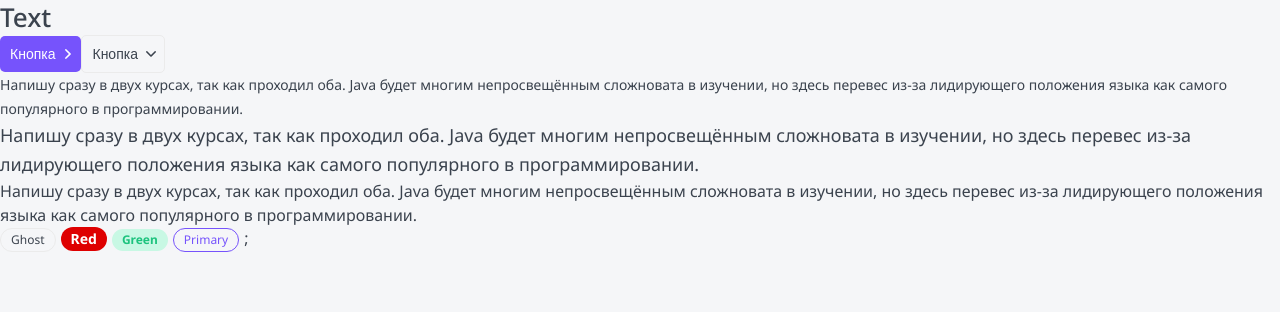
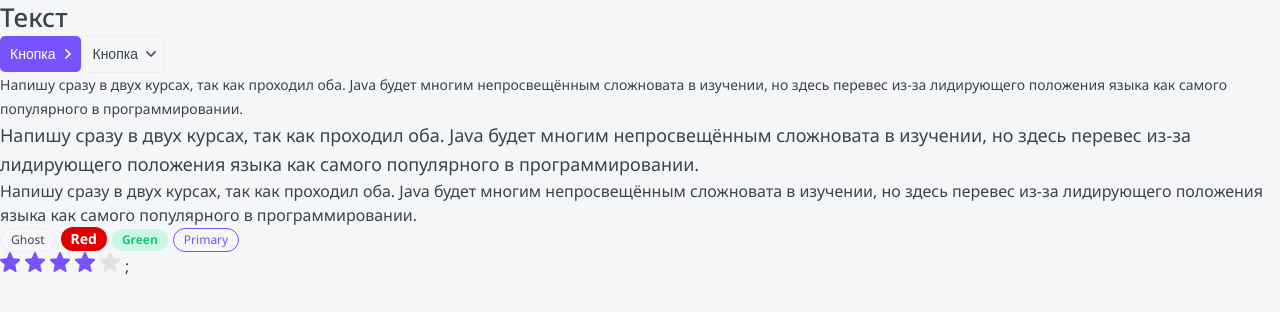
Before and after one commit to pavelrzh/top-rate-app, a Next.js app: page / in a window 1280 px wide. Shown: the top 312 px of the page. Built offline with nearby package versions, Linux system fonts and the light colour scheme.

Commit message:
rating component v1

```diff
--- /dev/null
+++ b/components/Rating/Rating.module.css
@@ -0,0 +1,8 @@
+.star {
+    margin-right: 5px;
+
+}
+
+.filled {
+    fill: var(--primary);
+}
--- /dev/null
+++ b/components/Rating/Rating.props.ts
@@ -0,0 +1,6 @@
+
+export interface RatingProps extends React.ComponentProps<'div'> {
+    isEditable?: boolean;
+    rating: number;
+    setRating?: (rating: number) => void;
+}
--- /dev/null
+++ b/components/Rating/Rating.tsx
@@ -0,0 +1,34 @@
+import { RatingProps } from './Rating.props';
+import styles from './Rating.module.css';
+import StarIcon from './star.svg';
+import { useEffect, useState } from 'react';
+import cn from 'classnames';
+
+
+export const Rating = ({isEditable = false, rating, setRating, ...props}: RatingProps): JSX.Element => {
+
+    const[ratingArray, setRatingArray] = useState<JSX.Element[]>(new Array(5).fill(<></>));
+
+    useEffect(() => {
+        constructRating(rating);
+    }, [rating]);
+
+    const constructRating = (currentRating:number) => {
+        const updatedArray = ratingArray.map((r:JSX.Element, i:number) => {
+            return (
+                <StarIcon
+                    className={cn(styles.star, {
+                        [styles.filled]: i < currentRating
+                    })}
+                />
+            );
+        });
+        setRatingArray(updatedArray);
+    };
+
+    return (
+        <div {...props}>
+            {ratingArray.map((r, i) => (<span key={i}>{r}</span>))};
+        </div>
+    );
+};
--- a/components/Tag/Tag.module.css
+++ b/components/Tag/Tag.module.css
@@ -20,7 +20,7 @@
 }
 
 .ghost {
-    border: 1px, solid, var(--gray-light);
+    border: 1px solid var(--gray-light);
 }
 
 .red {
@@ -46,6 +46,6 @@
 
 .primary {
     color: var(--primary);
+    border: 1px solid var(--primary);
     background: none;
-    border: 1px, solid, var(--primary);
 }
--- a/components/index.ts
+++ b/components/index.ts
@@ -2,3 +2,4 @@
 export * from './Button/Button';
 export * from './Ptag/Ptag';
 export * from './Tag/Tag';
+export * from './Rating/Rating';
--- a/package.json
+++ b/package.json
@@ -27,6 +27,7 @@
     "@typescript-eslint/parser": "^5.47.1",
     "cross-env": "^7.0.3",
     "eslint": "^8.30.0",
+    "eslint-plugin-react-hooks": "^4.6.0",
     "stylelint": "^14.16.1",
     "stylelint-config-standard": "^29.0.0",
     "stylelint-order": "^4.1.0",
--- a/pages/_app.tsx
+++ b/pages/_app.tsx
@@ -9,7 +9,7 @@
 			<title>MyTop - best top</title>
 			<link rel="icon" href="/favicon.ico" />
 		</Head>
-		<Component {...pageProps} />;
+		<Component {...pageProps} />
 
 	</>;
 }
--- a/pages/index.tsx
+++ b/pages/index.tsx
@@ -1,10 +1,12 @@
-import React from "react";
-import { Button, Htag, Ptag, Tag } from "../components";
+import React, { useEffect, useState } from "react";
+import { Button, Htag, Ptag, Rating, Tag } from "../components";
 
 function Home(): JSX.Element {
+
+
 	return (
 		<>
-			<Htag tag='h1'>Text</Htag>
+			<Htag tag='h1'>Текст</Htag>
 			<Button appearance='primary'arrow='right'>Кнопка</Button>
 			<Button appearance='ghost' arrow='down'>Кнопка</Button>
 			<Ptag size='small'>Напишу сразу в двух курсах, так как проходил оба. Java будет многим непросвещённым сложновата в изучении, но здесь перевес из-за лидирующего положения языка как самого популярного в программировании.</Ptag>
@@ -14,6 +16,7 @@
 			<Tag size='medium' color='red'>Red</Tag>
 			<Tag size='small' color='green'>Green</Tag>
 			<Tag color='primary'>Primary</Tag>
+			<Rating rating={4}/>
 		</>
 	);
 }
```
Also changed, not shown: .eslintrc.json, components/Rating/star.svg (added), 1 other file (tests, documents, lock files or other folders).
